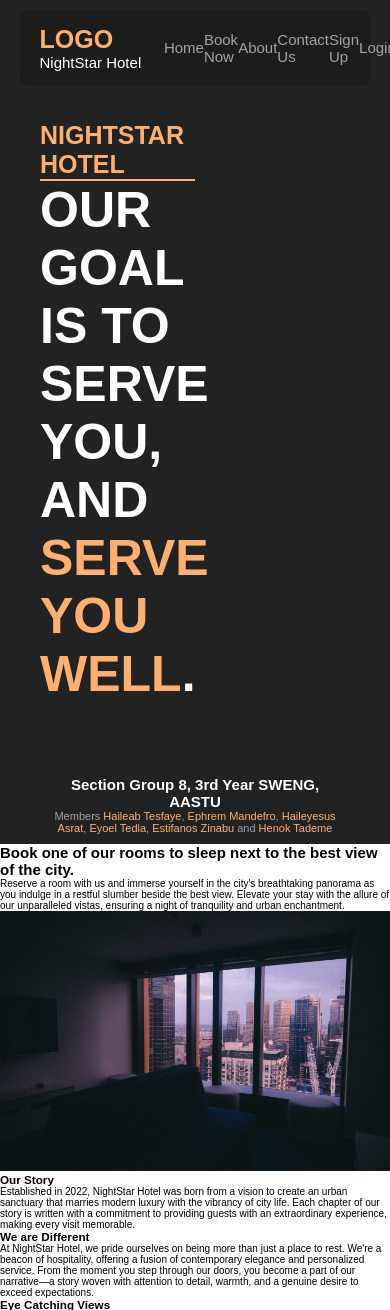
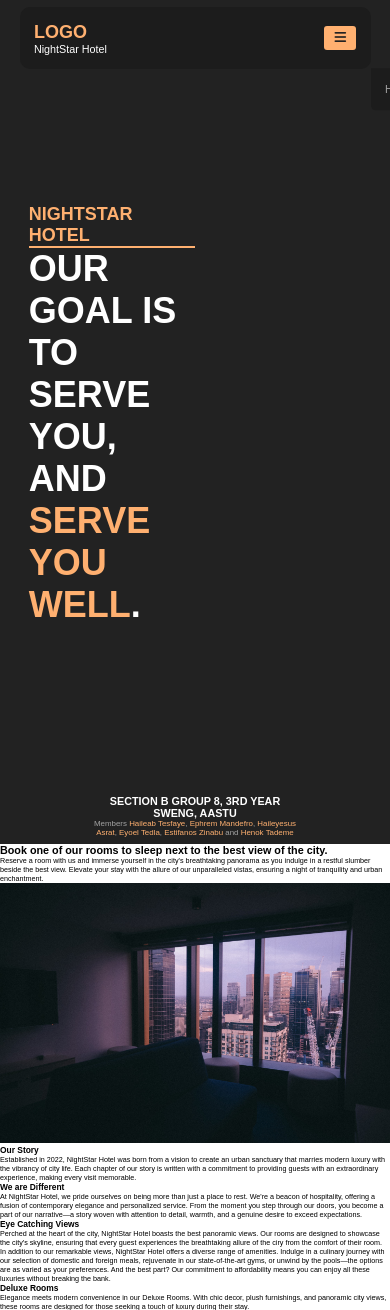
Before and after one commit to Haile-Asrat/IP_groupProject, a PHP site: page / in a window 390 px wide. Shown: the top 1310 px of the page. Run offline with PHP 8.4, Linux system fonts and the light colour scheme.

Commit message:
finished up the header

```diff
--- a/global/scripts/header.js
+++ b/global/scripts/header.js
@@ -1,11 +1,21 @@
+const menuBtn = document.querySelector('.menu-btn')
+const primaryNav = document.getElementById('primary-nav')
+const fixedHeader = document.querySelector('.fixed-header')
+const menuClickHandler = (e) => {
+    console.log(e.currentTarget)
+    primaryNav.classList.toggle('show')
+    fixedHeader.classList.toggle('show')
+}
+menuBtn.addEventListener('click', menuClickHandler, true)
 function fixedHeaderController() {
 
     if (window.matchMedia('(hover:hover)').matches){
-        const fixedHeader = document.querySelector('.fixed-header')
         window.addEventListener('scroll', controlHeader, { passive: true })
 
         function controlHeader(e) {
             if (window.scrollY < 100){
+                primaryNav.classList.remove('show')
+                fixedHeader.classList.remove('show')
                 fixedHeader.style.top = '1em'
                 return
             }
@@ -17,5 +27,4 @@ function fixedHeaderController() {
     }
 
 }
-
 fixedHeaderController()
--- a/global/stylesheets/global-header.css
+++ b/global/stylesheets/global-header.css
@@ -5,7 +5,7 @@
     max-width: 1200px;
     width: 90%;
     top: 1em;
-    padding: 1.5em 2em;
+    padding: 2em 2em;
     position: fixed;
     border-radius: 10px;
     transition: 1s cubic-bezier(0.19, 1, 0.22, 1);
@@ -19,6 +19,10 @@
 .logo-and-nav-container > nav {
     width: 60%;
     max-width: 400px;
+}
+
+.menu-btn {
+    display: none;
 }
 
 .logo-and-nav-container > nav > ul {
@@ -47,3 +51,77 @@
 .credits > .small-para > span {
     color: var(--special-texts-color);
 }
+
+@media screen and (hover:hover){
+    .logo-and-nav-container:hover {
+        top: 1em !important;
+    }
+}
+
+@media screen and (max-width: 700px){
+    .logo-and-nav-container{
+    display: flex;
+    justify-content: space-between;
+    align-items: center;
+    max-width: 1200px;
+    width: 90%;
+    top: 1em;
+    padding: 2em 2em;
+    position: fixed;
+    z-index: 100;
+    border-radius: 10px;
+    transition: 1s cubic-bezier(0.19, 1, 0.22, 1);
+    }
+
+
+    .fixed-header {
+        background-color: var(--darker-bg-color);
+    }
+
+
+    #primary-nav {
+        position: absolute;
+        right: -100% !important;
+        bottom: 0;
+        translate: 0% 99%;
+        z-index: -1 !important;
+        padding: 2em;
+        border-radius:  0 0 5px 5px;
+        opacity: 1;
+        background-color: var(--darker-bg-color);
+        width: 100% !important;
+        transition: 0.5s cubic-bezier(0.19, 1, 0.22, 1)
+    }
+    #primary-nav *{
+        z-index: -1 !important;
+    }
+    .logo-and-nav-container.show {
+        border-radius: 5px 5px 0 5px;
+        background-color: var(--darker-bg-color);
+        z-index: 100;
+    }
+    #primary-nav.show {
+        right: 0% !important;
+    }
+
+    .logo-and-nav-container > nav > ul {
+        /* flex-direction: column; */
+        justify-content: space-between;
+
+
+    }
+
+    .menu-btn {
+        display: block;
+        padding: 5px 10px;
+        border-radius: 3px;
+        border: none;
+        display: grid;
+        place-items: center;
+        background-color: var(--special-texts-color);
+    }
+
+    .menu-btn > i {
+        color: var(--background-color);
+    }
+}
--- a/global/stylesheets/global.css
+++ b/global/stylesheets/global.css
@@ -72,3 +72,22 @@ a {
     }
 
 }
+
+
+@media screen and (max-width: 660px){
+    html{
+        font-size: 45%;
+    }
+}
+
+@media screen and (max-width: 340px){
+    html{
+        font-size: 35%;
+    }
+}
+
+@media screen and (max-width: 260px){
+    html{
+        font-size: 25%;
+    }
+}
--- a/index.html
+++ b/index.html
@@ -10,6 +10,7 @@
     <link rel="stylesheet" href="global/stylesheets/footer.css">
     <link rel="stylesheet" href="global/stylesheets/global.css">
     <link rel="stylesheet" href="global/stylesheets/global-header.css">
+    <link rel="stylesheet" href="https://cdnjs.cloudflare.com/ajax/libs/font-awesome/6.5.1/css/all.min.css" integrity="sha512-DTOQO9RWCH3ppGqcWaEA1BIZOC6xxalwEsw9c2QQeAIftl+Vegovlnee1c9QX4TctnWMn13TZye+giMm8e2LwA==" crossorigin="anonymous" referrerpolicy="no-referrer" />
     <title>NightStar Hotel</title>
 </head>
 <body>
@@ -21,6 +22,7 @@
                 <p class="hotel-name header-hotel-name">NightStar Hotel</p>
             </div>
             <nav id="primary-nav">
+
                 <ul type="none" class="nav-ul header-links-nav-ul">
                     <li id="head-home-list"><a href="index.html" id="head-home-link" class="link">Home</a></li>
                     <li id="head-booking-list" ><a href="/booking/booking.html" id="head-booking-link" class="link">Book Now</a></li>
@@ -30,7 +32,11 @@
                     <li id="head-login-list"><a href="/signin-and-signup/signin.html" id="head-login-link" class="link">Login</a></li>
                 </ul>
             </nav>
+            <button class="menu-btn">
+                <i class="fa-solid fa-bars"></i>
+            </button>
         </div>
+
 
         <div class="motto-container">
             <div class="motto-hotel-name"><h1>NIGHTSTAR HOTEL</h1></div>
@@ -38,7 +44,7 @@
         </div>
 
         <div class="credits">
-            <h2>Section Group 8, 3rd Year SWENG, <span>AASTU</span></h2>
+            <h2>SECTION B GROUP 8, 3RD YEAR <span>SWENG</span>, <span>AASTU</span></h2>
             <p class="small-para">Members <span>Haileab Tesfaye</span>, <span>Ephrem Mandefro</span>, <span>Haileyesus Asrat</span>, <span>Eyoel Tedla</span>, <span>Estifanos Zinabu</span> and <span>Henok Tademe</span></p>
         </div>
     </header>
```
